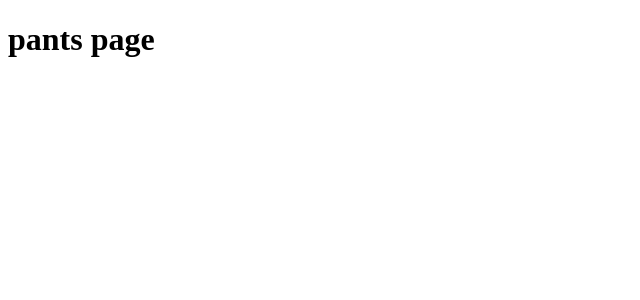
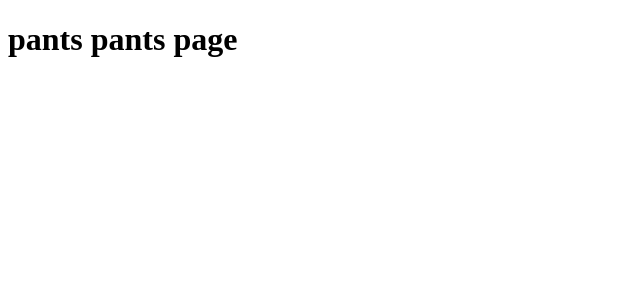
Before and after one commit to myjhye/note, a Next.js app: page /products/pants in a window 1280 px wide. Shown: the top 300 px of the page, without its empty margins (0-640 px from the left). Built offline with nearby package versions, Linux system fonts and the light colour scheme.

Commit message:
주석 -> PantsPage

```diff
--- a/src/app/products/[slug]/page.tsx
+++ b/src/app/products/[slug]/page.tsx
@@ -1,3 +1,4 @@
+// Props 타입 정의
 type Props = {
     params: {
         slug: string;
@@ -7,6 +8,19 @@ type Props = {
 export default function PantsPage({params}: Props) {
 
     return (
+        // slug 사용해 페이지 제목을 렌더링
         <h1>{params.slug} pants page</h1>
     )
 }
+
+// 초기 데이터 생성 함수 정의
+export function generateStaticParams() {
+
+    // 제품 목록 배열
+    const products = ['pants', 'skirt'];
+
+    return products.map(product => ({
+        // 각 제품에 대한 slug 생성
+        slug: product
+    }))
+}
--- a/src/app/products/pants/page.tsx
+++ /dev/null
@@ -1,6 +0,0 @@
-export default function PantsPage() {
-
-    return (
-        <h1>pants page</h1>
-    )
-}
```
